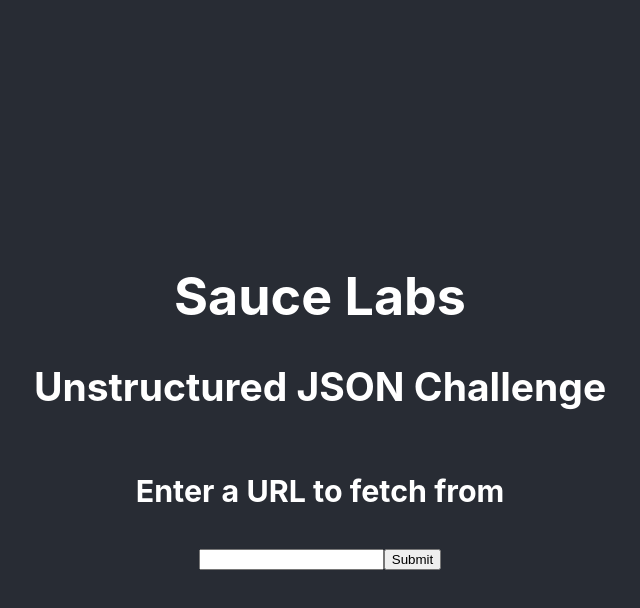
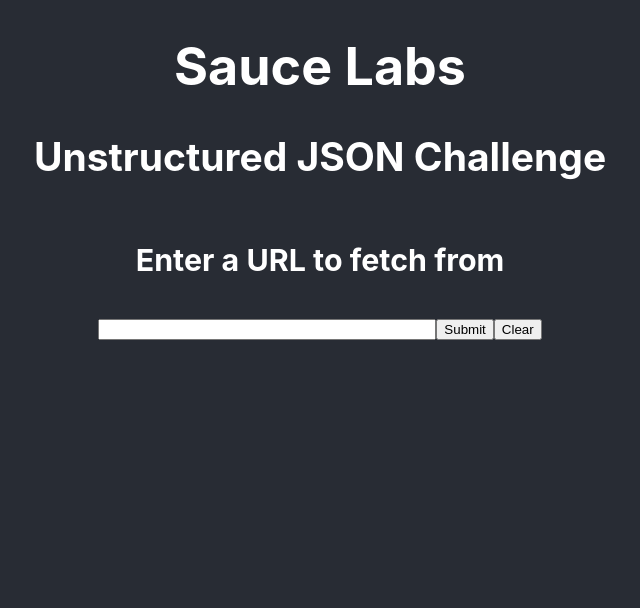
Before and after one commit to jeffthebrink/sauce-labs-challenge, a React (Create React App) app: page / in a window 1280 px wide. Shown: the top 608 px of the page, without its empty margins (320-960 px from the left). Built offline with nearby package versions, Linux system fonts and the light colour scheme.

Commit message:
implement clear feature

```diff
--- a/src/App.css
+++ b/src/App.css
@@ -19,18 +19,18 @@
   display: flex;
   flex-direction: column;
   align-items: center;
-  justify-content: center;
+  justify-content: flex-start;
   font-size: calc(10px + 2vmin);
   color: white;
-}
-
-.App-link {
-  color: #61dafb;
 }
 
 .response-container {
   display: flex;
   flex-direction: column;
+}
+
+.input-field {
+  min-width: 330px;
 }
 
 @keyframes App-logo-spin {
--- a/src/UserInput.tsx
+++ b/src/UserInput.tsx
@@ -1,28 +1,56 @@
-import React, { useState } from 'react';
+import React, {useCallback, useEffect, useState} from 'react';
 import Response from "./Response";
 
 function UserInput() {
     const [url, setUrl] = useState<string>('');
     const [response, setResponse] = useState<any>(null);
+    const [showResponse, setShowResponse] = useState<boolean>(false);
+    const [loading, setLoading] = useState<boolean>(false);
 
-    const handleSubmit = async () => {
+    const handleSubmit = useCallback(async () => {
         if (url.length < 1) return;
+        setLoading(true);
         const response = await fetch(url, {
             method: 'GET',
             headers: {},
         });
         const content = await response.json();
         setResponse(content);
-    }
+        setLoading(false);
+        setShowResponse(true);
+    }, [url]);
+
+    useEffect(() => {
+        const enterListener = (e: any) => {
+            if (e.key === 'Enter') {
+                handleSubmit().then(null);
+            }
+        };
+        document.addEventListener('keypress', enterListener);
+
+        return () => document.removeEventListener('keypress', enterListener);
+    }, [handleSubmit]);
 
     return (
         <div className="url-input-container">
             <h3>Enter a URL to fetch from</h3>
             <span>
-                <input className="input-field" inputMode="text" type="text" id="url-input" value={url} required onChange={event => setUrl(event.target.value)}/>
-                <button className="submit-btn" onClick={handleSubmit}>Submit</button>
+                <input
+                    className="input-field"
+                    inputMode="text"
+                    type="text"
+                    id="url-input"
+                    value={url}
+                    required
+                    onChange={event => setUrl(event.target.value)}
+                />
+                <button className="submit-btn" onClick={handleSubmit}>{loading ? 'Loading' : 'Submit'}</button>
+                <button className="clear-btn" onClick={() => {
+                    setUrl('');
+                    setShowResponse(false);
+                }}>Clear</button>
             </span>
-            {response && <Response response={response} url={url} />}
+            {response && showResponse && <Response response={response} url={url}/>}
         </div>
     );
 }
```
